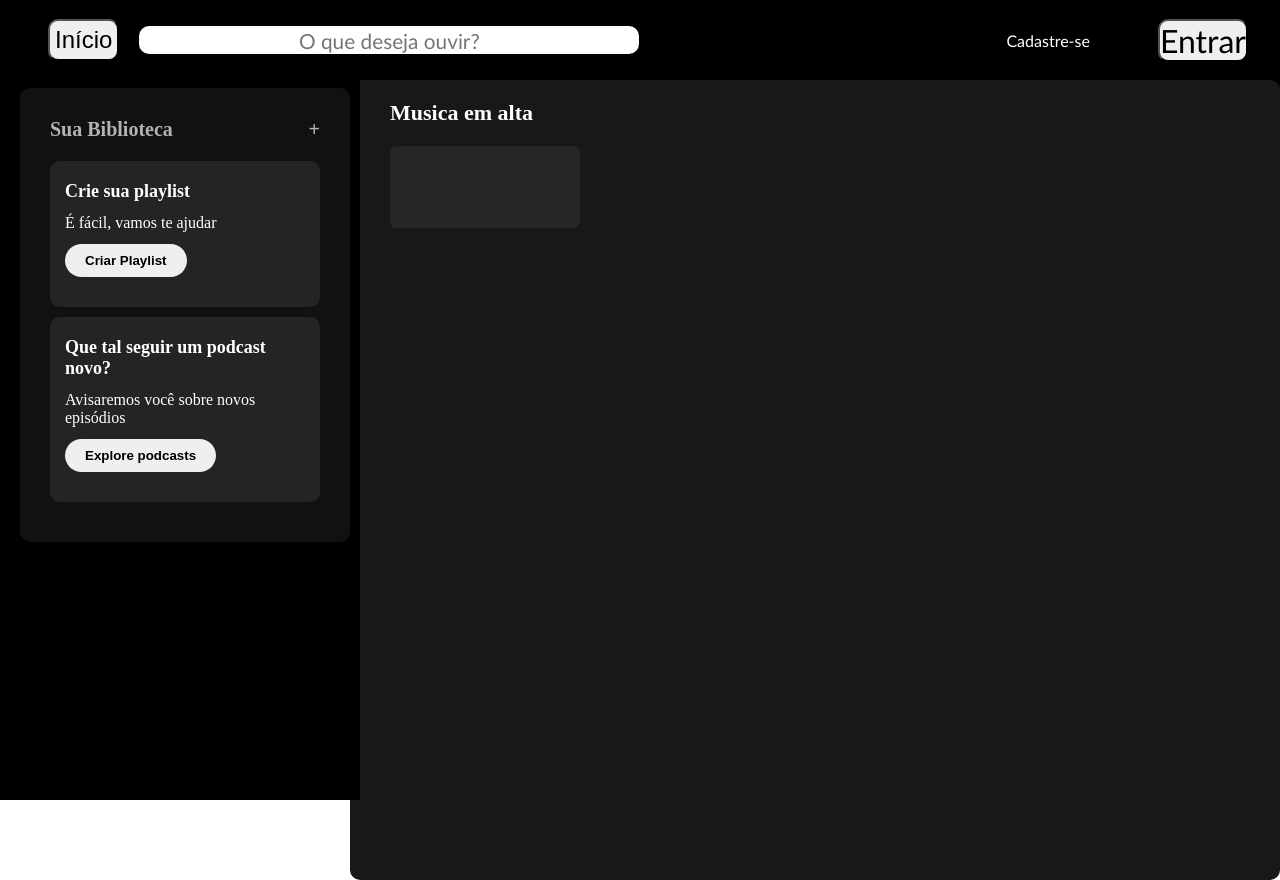
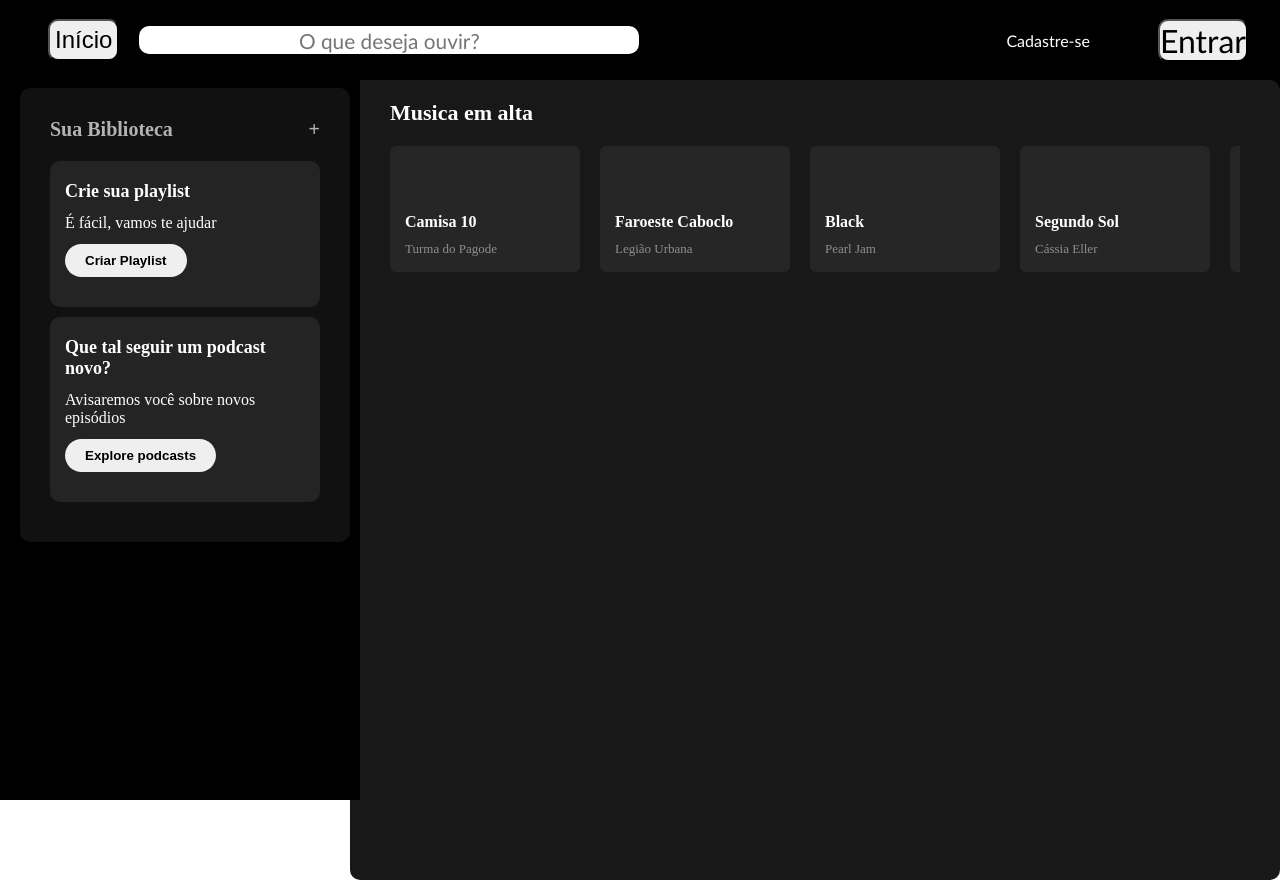
Before and after one commit to SamuelHansen1107/spotifei-frontend-senac, an Angular app: page /home in a window 1280 px wide. Built offline with nearby package versions, Linux system fonts and the light colour scheme.

Commit message:
Ajuste na tela inicial

```diff
--- a/src/app/components/home/home.component.html
+++ b/src/app/components/home/home.component.html
@@ -51,7 +51,9 @@
         <div class="spotify-playlist">
             <h2>Musica em alta</h2>
             <div class="card">
-                <app-card-musica></app-card-musica>
+                <div *ngFor="let musica of musicas">
+                    <app-card-musica [musica]="musica"></app-card-musica>
+                </div>
             </div>
         </div>
     </main>
--- a/src/app/components/home/home.component.ts
+++ b/src/app/components/home/home.component.ts
@@ -13,7 +13,7 @@
 })
 export class HomeComponent
 {
-  musica : Musica[] =
+  musicas : Musica[] =
   [
     {
       titulo: "Camisa 10",
@@ -22,6 +22,18 @@
     {
       titulo: "Faroeste Caboclo",
       artista: "Legião Urbana",
-    }
+    },
+    {
+      titulo: "Black",
+      artista: "Pearl Jam",
+    },
+    {
+      titulo: "Segundo Sol",
+      artista: "Cássia Eller",
+    },
+    {
+      titulo: "Sozinho",
+      artista: "Caetano Veloso",
+    },
   ];
 }
```
